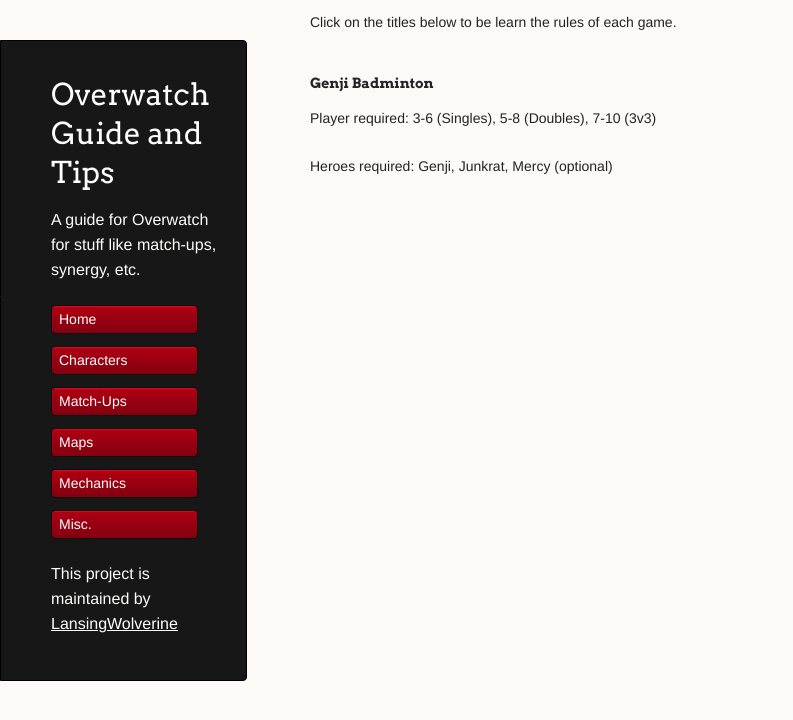
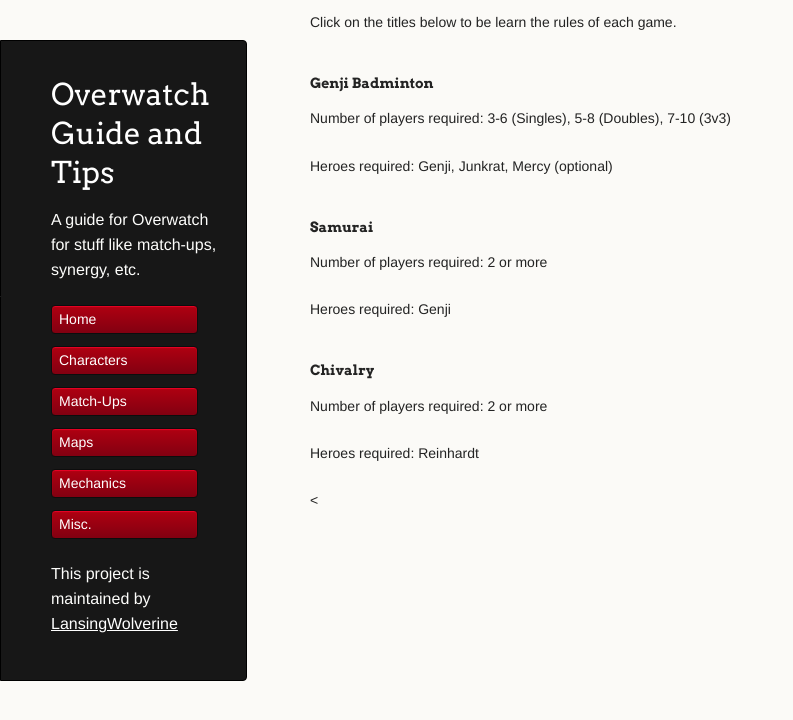
Before and after one commit to LansingWolverine/overwatch-tips, a plain HTML site: page Gamemodes.html in a window 1280 px wide. Shown: the whole page, without its empty margins (0-793 px from the left). Drawn offline with Linux system fonts and the light colour scheme.

Commit message:
Update Gamemodes.html

```diff
--- a/Gamemodes.html
+++ b/Gamemodes.html
@@ -37,7 +37,18 @@
 <p>Click on the titles below to be learn the rules of each game.</p>
 
 <h4>Genji Badminton</h4>
-<p>Player required: 3-6 (Singles), 5-8 (Doubles), 7-10 (3v3)</p>
-<p>Heroes required: Genji, Junkrat, Mercy (optional)</p>
+<p><b>Number of players required:</b> 3-6 (Singles), 5-8 (Doubles), 7-10 (3v3)</p>
 
-<h4>
+<p><b>Heroes required:</b> Genji, Junkrat, Mercy (optional)</p>
+
+<h4>Samurai</h4>
+<p><b>Number of players required:</b> 2 or more</p>
+
+<p><b>Heroes required:</b> Genji</p>
+
+<h4>Chivalry</h4>
+<p><b>Number of players required:</b> 2 or more</p>
+
+<p><b>Heroes required:</b> Reinhardt</p>
+
+<
```
